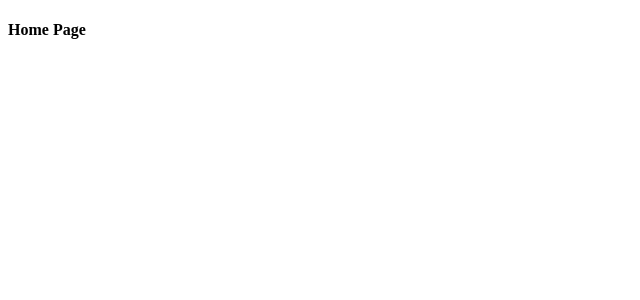
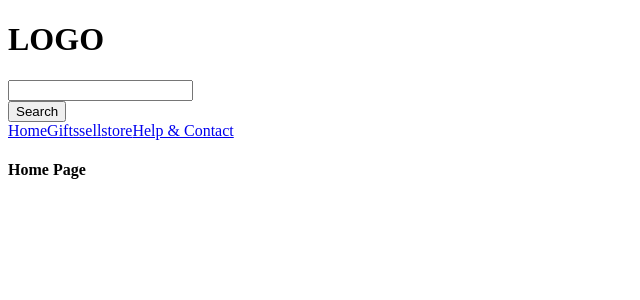
Before and after one commit to sasithhansaka/smart-shopping-platform-express-React, a React (Vite) app in the folder FRONTEND/: page / in a window 1280 px wide. Shown: the top 300 px of the page, without its empty margins (0-640 px from the left). Built offline with nearby package versions, Linux system fonts and the light colour scheme.

Commit message:
small changes

```diff
--- a/FRONTEND/src/App.jsx
+++ b/FRONTEND/src/App.jsx
@@ -1,19 +1,29 @@
-import React from 'react'
-import { BrowserRouter as Router, Route, Routes } from 'react-router-dom'
-import './App.css'
-import HomePage from './pages/HomePage'
+import React from "react";
+import { BrowserRouter as Router, Route, Routes } from "react-router-dom";
+import "./App.css";
+import HomePage from "./pages/HomePage";
+import NotFound from "./pages/NotFound";
 
 function App() {
-
   return (
     <Router>
       <Routes>
-      <Route path='/' element={<HomePage/>}></Route>
-      <Route path='/' element={<HomePage/>}></Route>
-      <Route path='/' element={<HomePage/>}></Route>
+        <Route path="/" element={<HomePage />} />
+        <Route index element={<HomePage />} />
+
+        {/* <Route
+          path="/xx"
+          element={
+            <ProtectedRoute>
+              <Dashboard />
+            </ProtectedRoute>
+          }
+        /> */}
+
+        <Route path="*" element={<NotFound />} />
       </Routes>
     </Router>
-  )
+  );
 }
 
-export default App
+export default App;
--- /dev/null
+++ b/FRONTEND/src/components/NavBar.jsx
@@ -0,0 +1,52 @@
+import React from "react";
+import NavSearchBar from "./NavSearchBar";
+import NavSearchBtn from "./NavSearchBtn";
+import { NavLink } from "react-router-dom";
+
+const NavBar = () => {
+  return (
+    <header>
+      <div>
+        <h1>LOGO</h1>
+        <NavSearchBar />
+        <NavSearchBtn />
+      </div>
+      <div>
+        <nav>
+          <NavLink
+            to="/home"
+            className={({ isActive }) => (isActive ? "active" : "")}
+          >
+            Home
+          </NavLink>
+          <NavLink
+            to="/gifts"
+            className={({ isActive }) => (isActive ? "active" : "")}
+          >
+            Gifts
+          </NavLink>
+          <NavLink
+            to="/sell"
+            className={({ isActive }) => (isActive ? "active" : "")}
+          >
+            sell
+          </NavLink>
+          <NavLink
+            to="/store"
+            className={({ isActive }) => (isActive ? "active" : "")}
+          >
+            store
+          </NavLink>
+          <NavLink
+            to="/help"
+            className={({ isActive }) => (isActive ? "active" : "")}
+          >
+            Help & Contact
+          </NavLink>
+        </nav>
+      </div>
+    </header>
+  );
+};
+
+export default NavBar;
--- /dev/null
+++ b/FRONTEND/src/components/NavSearchBar.jsx
@@ -0,0 +1,19 @@
+import React, { useState } from "react";
+
+const NavSearchBar = () => {
+  const [search, setSearch] = useState("");
+
+  return (
+    <div>
+      <img src="" />
+      <input
+        type="text"
+        value={search}
+        onChange={(e) => setSearch(e.target.value)}
+      />
+      <div></div>
+    </div>
+  );
+};
+
+export default NavSearchBar;
--- /dev/null
+++ b/FRONTEND/src/components/NavSearchBtn.jsx
@@ -0,0 +1,11 @@
+import React from "react";
+
+const btnClick = () => {
+  console.log("clicked");
+};
+
+const NavSearchBtn = () => {
+  return <button onClick={btnClick}>Search</button>;
+};
+
+export default NavSearchBtn;
--- a/FRONTEND/src/pages/HomePage.jsx
+++ b/FRONTEND/src/pages/HomePage.jsx
@@ -1,10 +1,12 @@
 import React from "react";
+import NavBar from "../components/NavBar";
 
 function HomePage() {
   return (
-    <div>
+    <main>
+      <NavBar />
       <h4>Home Page</h4>
-    </div>
+    </main>
   );
 }
 
--- /dev/null
+++ b/FRONTEND/src/pages/NotFound.jsx
@@ -0,0 +1,11 @@
+import React from "react";
+
+const NotFound = () => {
+  return (
+    <div>
+      <h1>404 Not Found</h1>
+    </div>
+  );
+};
+
+export default NotFound;
```
